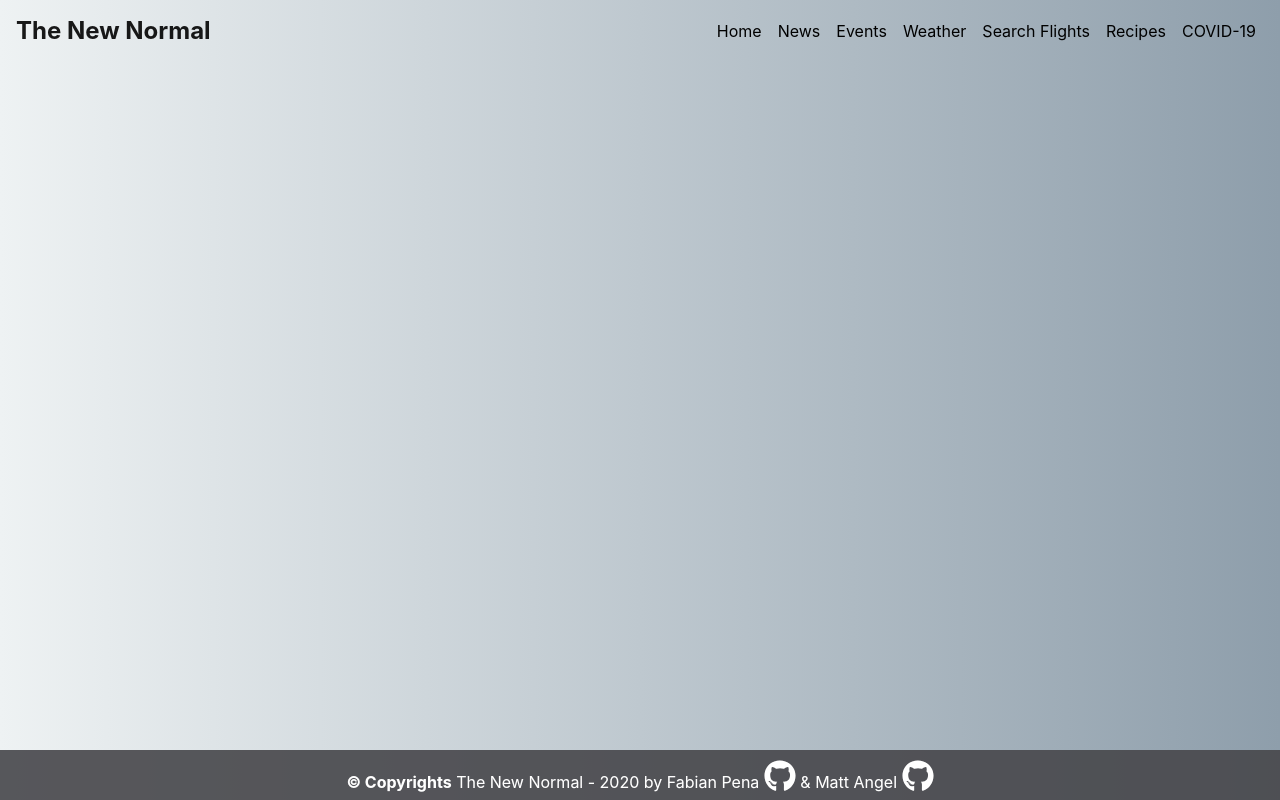
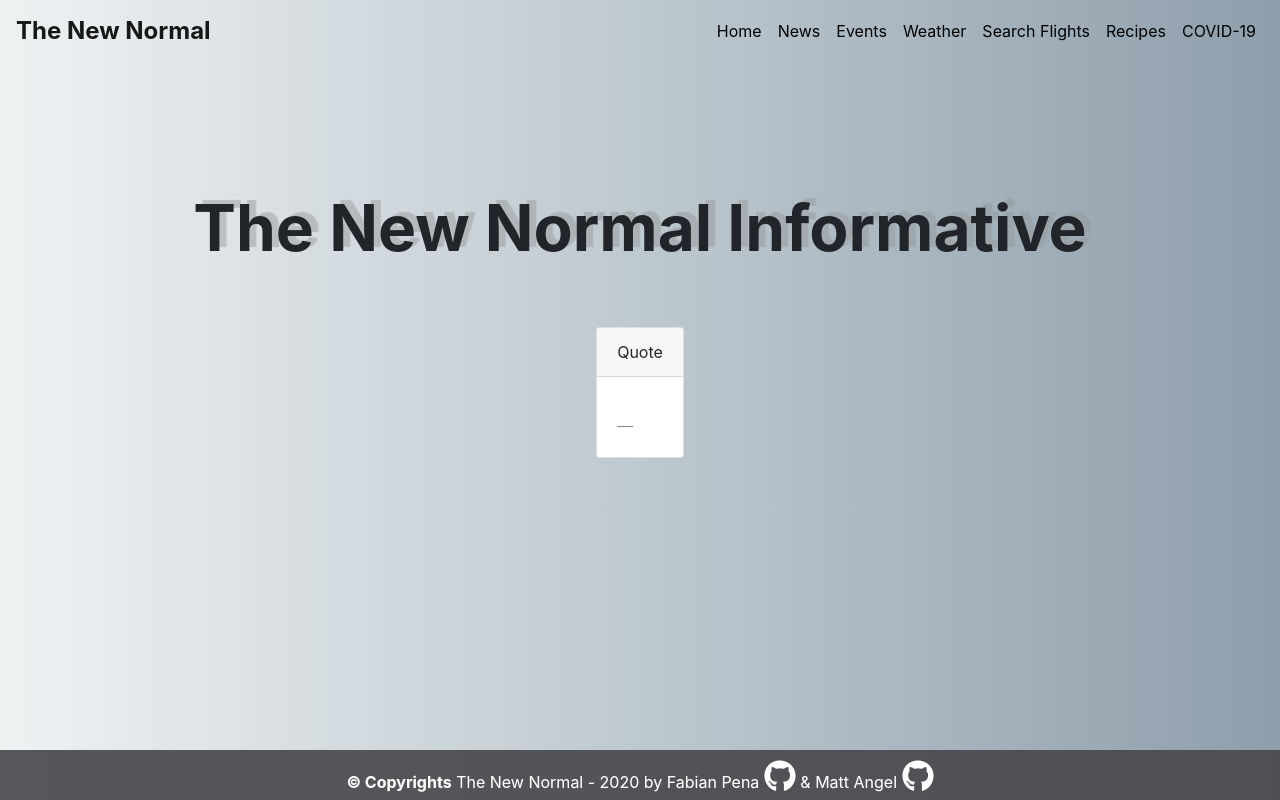
Before and after one commit to fabianpena90/The-New-Normal, a React (Create React App) app: page / in a window 1280 px wide. Built offline with nearby package versions, Linux system fonts and the light colour scheme; no server answers.

Commit message:
Final product

```diff
--- a/src/App.js
+++ b/src/App.js
@@ -54,7 +54,7 @@ function App() {
           className="bg-light align-content-center"
           expand="lg"
         >
-          <Navbar.Brand className="logo" href="/home">
+          <Navbar.Brand className="logo" href="/">
             The New Normal
           </Navbar.Brand>
           <Navbar.Toggle aria-controls="basic-navbar-nav" />
@@ -63,7 +63,7 @@ function App() {
             className="justify-content-end menu"
           >
             <Nav className="justify-content-center navs" defaultActiveKey="#first">
-              <Nav.Link><Link className="links" to="/home">Home</Link></Nav.Link>
+              <Nav.Link><Link className="links" to="/">Home</Link></Nav.Link>
               <Nav.Link><Link className="links" to="/news">News</Link></Nav.Link>
               <Nav.Link><Link className="links" to="/events">Events</Link></Nav.Link>
               <Nav.Link><Link className="links" to="/weather">Weather</Link></Nav.Link>
@@ -77,7 +77,7 @@ function App() {
         {/* Switch and Routes  */}
         <div>
           <Switch>
-            <Route exact path="/home" render={(props) => <Quotes />}></Route>
+            <Route exact path="/" render={(props) => <Quotes />}></Route>
             <Route
               exact
               path="/news"
```
